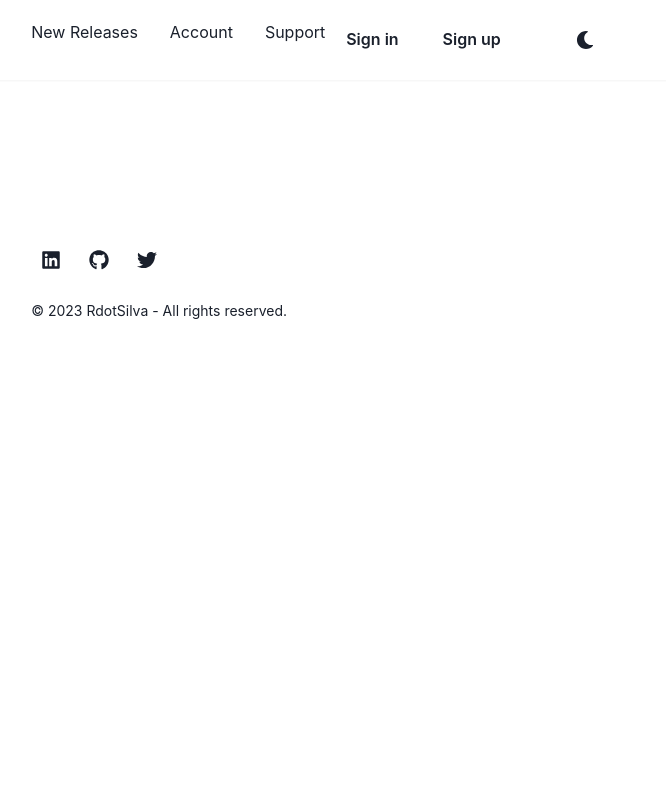
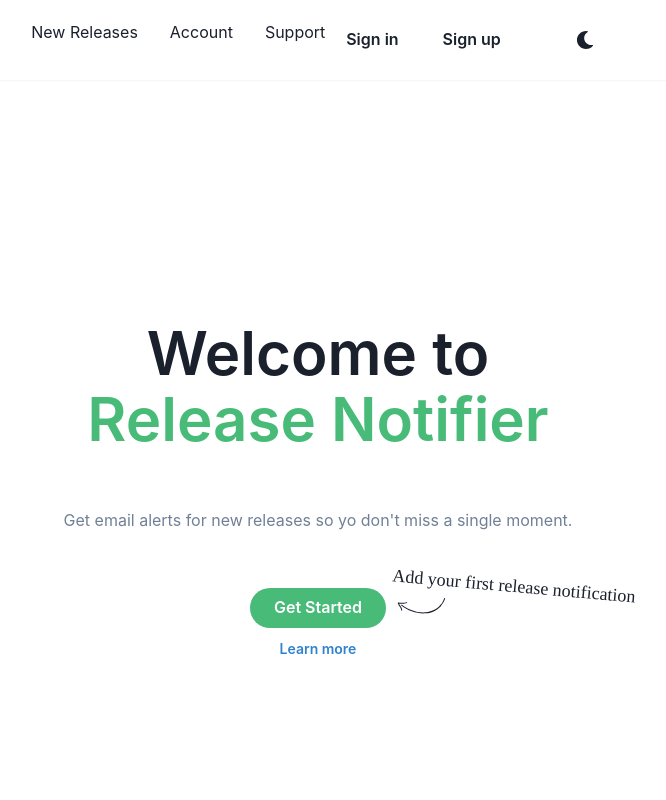
Before and after one commit to RdotSilva/TypeScript-React-Media-Release-Notifier-UI, a React (Create React App) app: page / in a window 1280 px wide. Shown: the top 800 px of the page, without its empty margins (322-988 px from the left). Built offline with nearby package versions, Linux system fonts and the light colour scheme.

Commit message:
Add Outlet for router

```diff
--- a/src/components/Layout/Layout.tsx
+++ b/src/components/Layout/Layout.tsx
@@ -1,12 +1,13 @@
 import React, { PropsWithChildren } from "react";
 import { NavBar } from "../NavBar/NavBar";
 import Footer from "../Footer/Footer";
+import { Outlet } from "react-router-dom";
 
-const Layout = ({ children }: PropsWithChildren) => {
+const Layout = () => {
   return (
     <>
       <NavBar />
-      {children}
+      <Outlet />
       <Footer />
     </>
   );
```
